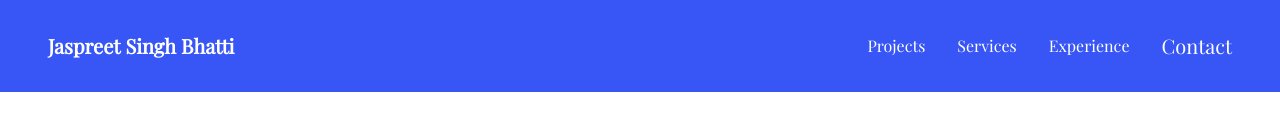
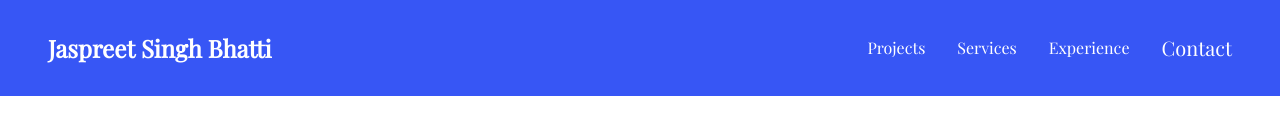
Before and after one commit to ijaspreetbhatti/next-portfolio, a Next.js app: page / in a window 1280 px wide. Shown: the top 138 px of the page. Built offline with nearby package versions, Linux system fonts and the light colour scheme; grey boxes are pictures that could not be loaded.

Commit message:
fix: header font size change

```diff
--- a/src/app/header.tsx
+++ b/src/app/header.tsx
@@ -1,7 +1,7 @@
 export default function Header() {
     return (
         <header className="w-full bg-theBlue text-white flex flex-col md:flex-row justify-between items-center px-12 py-8 font-heading gap-8">
-            <h1 className="font-bold text-xl">
+            <h1 className="font-bold text-2xl">
                 Jaspreet&nbsp;Singh&nbsp;Bhatti
             </h1>
             <ul className="flex gap-8 items-center">
```
